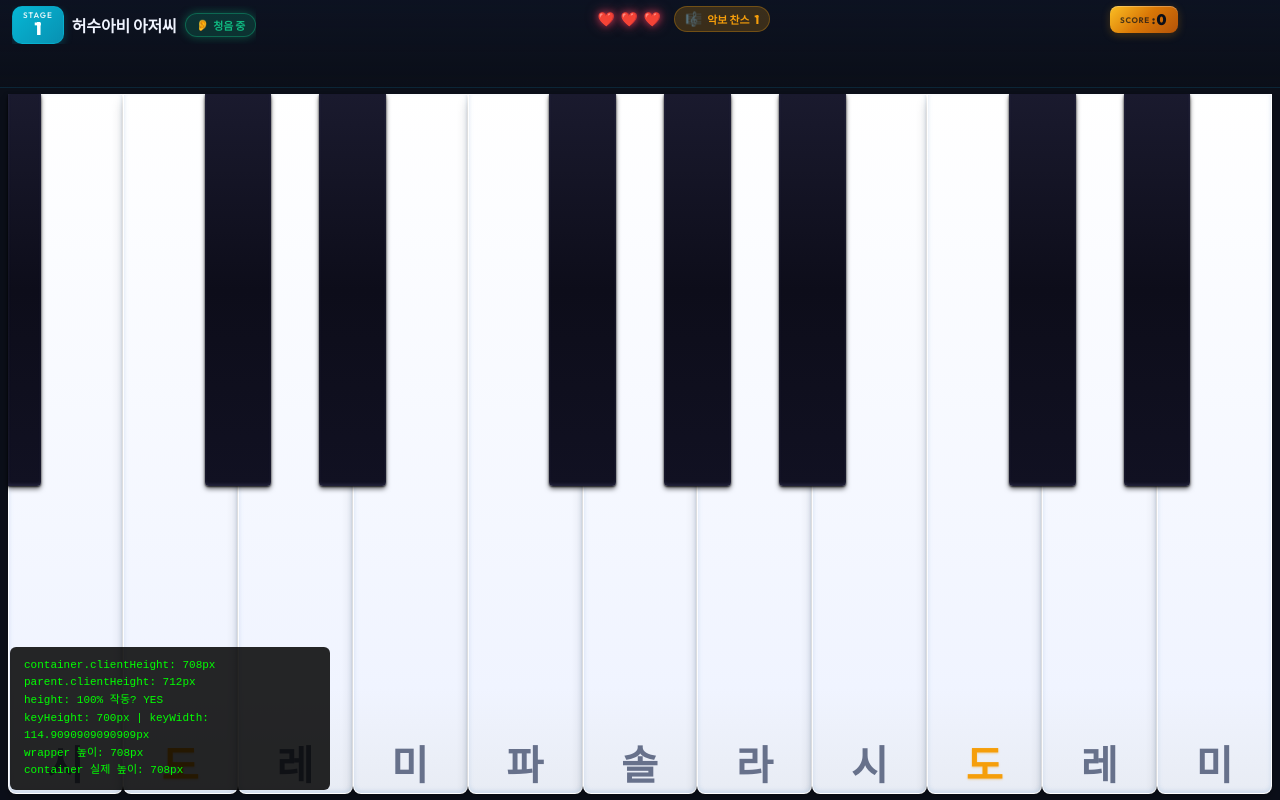
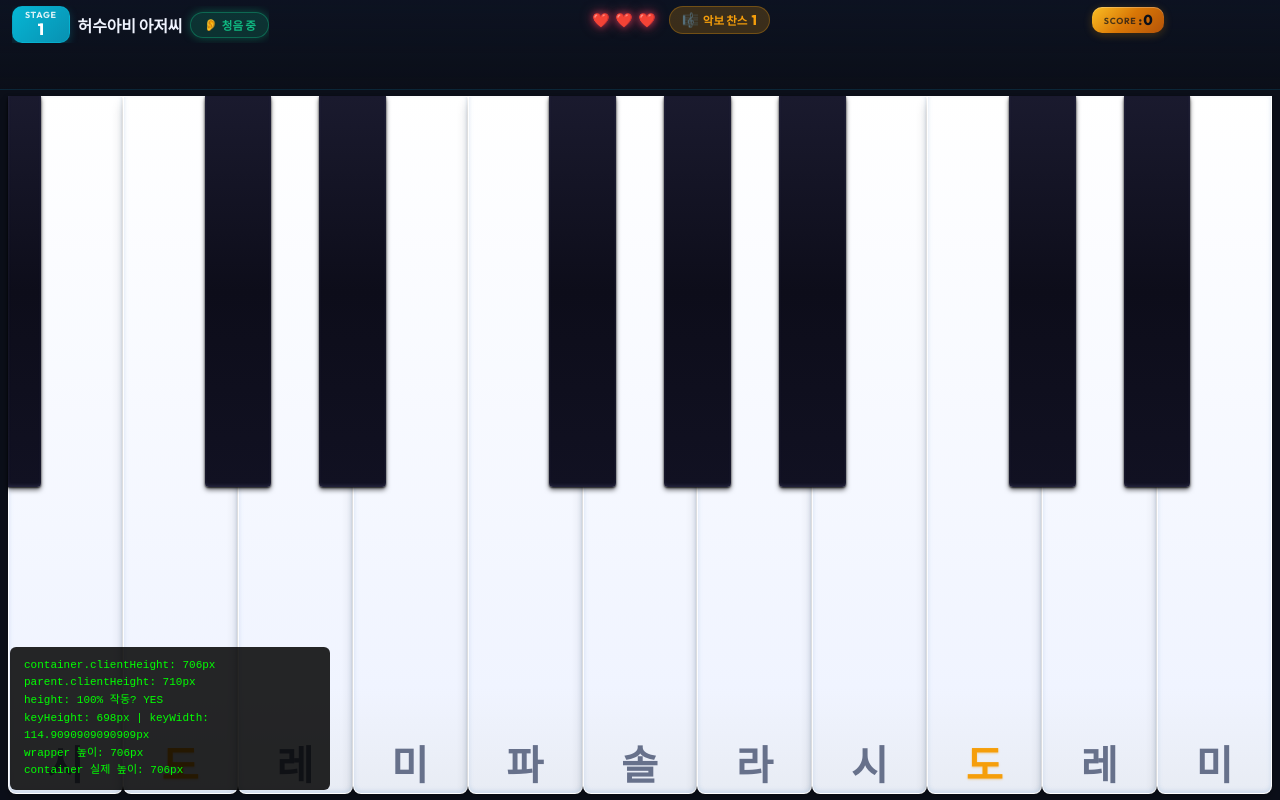
Before and after one commit to edu25d/game, a plain HTML site: page index.html in a window 1280 px wide. Both pictures are taken after a click on the button "🎵 도전 시작". Drawn offline with Linux system fonts and the light colour scheme; a web font is replaced by a local one.

Commit message:
HUD 상단 상태바 디자인 시스템 통일: border-radius·padding·font-weight·font-size 일관성 정리
- chip 계열(stage-chip, score-display) border-radius 10px로 통일
- capsule 계열(listening-badge, chance-btn, combo-chip) border-radius 20px로 통일
- padding을 4px 12px로 균일화 (score-display 좌우 비대칭 해소)
- label font-weight 700, 숫자 강조 800으로 통일 (900 → 800)
- label급 font-size 0.55rem, 본문 0.72rem, 숫자 강조 0.85~0.9rem 계층 정리
- stage-chip 내부 number 1.1rem→1rem, font-weight 900→800 조정

```diff
--- a/style.css
+++ b/style.css
@@ -437,7 +437,7 @@ body {
   align-items: center;
   justify-content: center;
   gap: 0px;
-  padding: 4px 10px;
+  padding: 4px 12px;
   background: linear-gradient(135deg, var(--cyan) 0%, #0891b2 100%);
   border: 1px solid rgba(6, 182, 212, 0.4);
   border-radius: 10px;
@@ -446,21 +446,21 @@ body {
   white-space: nowrap;
   flex-shrink: 0;
   box-shadow: 0 3px 8px rgba(6, 182, 212, 0.25);
-  min-width: 50px;
+  min-width: 56px;
 }
 
 .stage-chip .stage-label {
-  font-size: 0.5rem;
-  font-weight: 600;
-  letter-spacing: 0.12em;
+  font-size: 0.55rem;
+  font-weight: 700;
+  letter-spacing: 0.08em;
   opacity: 0.85;
   line-height: 1;
   text-transform: uppercase;
 }
 
 .stage-chip .stage-number {
-  font-size: 1.1rem;
-  font-weight: 900;
+  font-size: 1rem;
+  font-weight: 800;
   line-height: 1.15;
 }
 
@@ -480,12 +480,12 @@ body {
   display: flex;
   align-items: center;
   gap: 4px;
-  padding: 3px 10px;
+  padding: 4px 12px;
   background: var(--mint-dim);
   border: 1px solid rgba(16, 185, 129, 0.3);
   border-radius: 20px;
-  font-size: 0.68rem;
-  font-weight: 600;
+  font-size: 0.72rem;
+  font-weight: 700;
   color: var(--mint);
   white-space: nowrap;
   flex-shrink: 0;
@@ -574,13 +574,13 @@ body {
 .chance-btn {
   display: flex;
   align-items: center;
-  gap: 5px;
-  padding: 3px 10px;
+  gap: 4px;
+  padding: 4px 12px;
   background: var(--amber-dim);
   border: 1px solid rgba(245, 158, 11, 0.3);
   border-radius: 20px;
-  font-size: 0.68rem;
-  font-weight: 600;
+  font-size: 0.72rem;
+  font-weight: 700;
   color: var(--amber);
   cursor: pointer;
   white-space: nowrap;
@@ -604,7 +604,7 @@ body {
 }
 
 .chance-btn .chance-icon { font-size: 0.85rem; }
-.chance-btn .chance-count { font-weight: 800; font-size: 0.75rem; }
+.chance-btn .chance-count { font-weight: 800; font-size: 0.85rem; }
 
 /* HUD 우측: 점수 + 콤보 */
 .hud-right {
@@ -618,9 +618,9 @@ body {
   display: flex;
   align-items: center;
   gap: 2px;
-  padding: 4px 12px 4px 10px;
+  padding: 4px 12px;
   background: linear-gradient(135deg, #fbbf24 0%, #d97706 50%, #b45309 100%);
-  border-radius: 8px;
+  border-radius: 10px;
   box-shadow:
     0 2px 8px rgba(245, 158, 11, 0.25),
     0 1px 2px rgba(0, 0, 0, 0.2),
@@ -635,7 +635,7 @@ body {
 }
 
 .score-display .score-label {
-  font-size: 0.5rem;
+  font-size: 0.55rem;
   font-weight: 700;
   color: rgba(11, 15, 25, 0.7);
   text-transform: uppercase;
@@ -649,20 +649,20 @@ body {
 }
 
 .score-display #score-value {
-  font-size: 0.95rem;
-  font-weight: 900;
+  font-size: 0.9rem;
+  font-weight: 800;
   color: var(--text-inverse);
 }
 
 .combo-chip {
   display: flex;
   align-items: center;
-  gap: 3px;
-  padding: 3px 9px;
+  gap: 4px;
+  padding: 4px 12px;
   background: linear-gradient(135deg, var(--violet) 0%, #7c3aed 100%);
   border: 1px solid rgba(139, 92, 246, 0.4);
-  border-radius: 14px;
-  font-size: 0.65rem;
+  border-radius: 20px;
+  font-size: 0.72rem;
   font-weight: 700;
   color: white;
   white-space: nowrap;
@@ -679,7 +679,7 @@ body {
 }
 
 .combo-chip .combo-label {
-  font-size: 0.5rem;
+  font-size: 0.55rem;
   font-weight: 700;
   text-transform: uppercase;
   letter-spacing: 0.08em;
@@ -687,12 +687,12 @@ body {
 }
 
 .combo-chip .combo-num {
-  font-size: 0.8rem;
+  font-size: 0.85rem;
   font-weight: 800;
 }
 
 .combo-chip .combo-fire {
-  font-size: 0.75rem;
+  font-size: 0.85rem;
 }
 
 /* 2D 벡터 캐릭터 엠블럼 (plan.md §1.4) */
```
